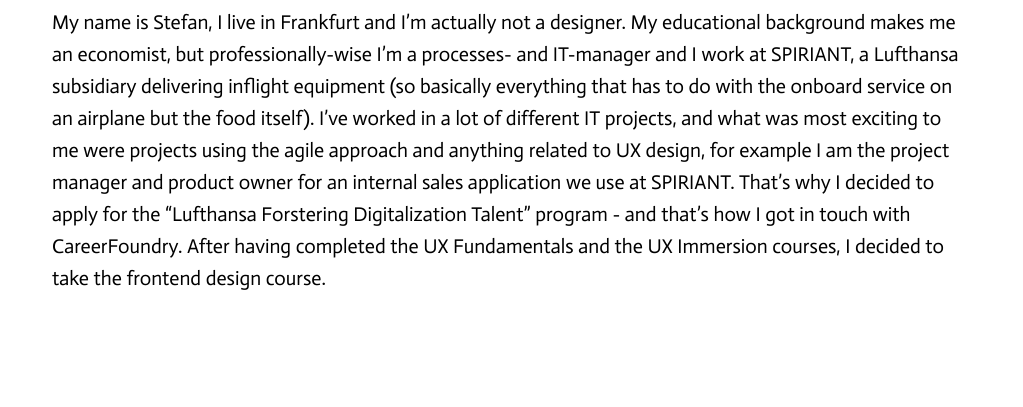
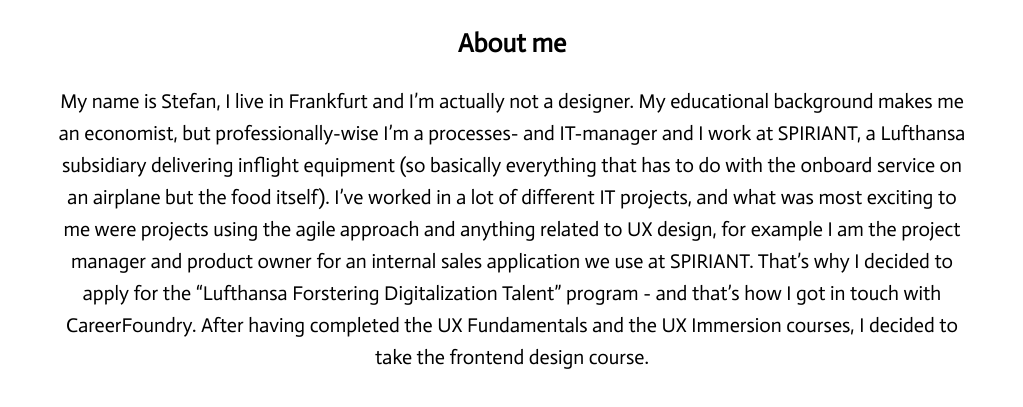
Before and after one commit to swissert/portfolio-website, a plain HTML site: page about.html in a window 1280 px wide. Shown: the part 103-510 px from the top of the page, without its empty margins (128-1151 px from the left). Drawn offline with nearby package versions, Linux system fonts and the light colour scheme.

Commit message:
Did a bit of experimentation :)

```diff
--- a/about.html
+++ b/about.html
@@ -26,11 +26,14 @@
 		</header>
 
 		<div class="wrapper">
-			My name is Stefan, I live in Frankfurt and I’m actually not a designer. My educational background makes me an economist, but professionally-wise I’m a processes- and IT-manager and I work at SPIRIANT,
-			a Lufthansa subsidiary delivering inflight equipment (so basically everything that has to do with the onboard service on an airplane but the food itself). I’ve worked in a lot of different IT projects,
-			and what was most exciting to me were projects using the agile approach and anything related to UX design, for example I am the project manager and product owner for an internal sales application we use at SPIRIANT.
-			That’s why I decided to apply for the “Lufthansa Forstering Digitalization Talent” program - and that’s how I got in touch with CareerFoundry. After having completed the UX Fundamentals and the UX Immersion courses,
-			I decided to take the frontend design course.
+			<h1>About me</h1>
+			<p>
+				My name is Stefan, I live in Frankfurt and I’m actually not a designer. My educational background makes me an economist, but professionally-wise I’m a processes- and IT-manager and I work at SPIRIANT,
+				a Lufthansa subsidiary delivering inflight equipment (so basically everything that has to do with the onboard service on an airplane but the food itself). I’ve worked in a lot of different IT projects,
+				and what was most exciting to me were projects using the agile approach and anything related to UX design, for example I am the project manager and product owner for an internal sales application we use at SPIRIANT.
+				That’s why I decided to apply for the “Lufthansa Forstering Digitalization Talent” program - and that’s how I got in touch with CareerFoundry. After having completed the UX Fundamentals and the UX Immersion courses,
+				I decided to take the frontend design course.
+			</p>
 		</div>
 	</div>
 	</body>
--- a/css/style.css
+++ b/css/style.css
@@ -15,6 +15,9 @@
   font-family: 'Actor', sans-serif;
   font-size: 20px; /* Sets the font size to 16px */
   line-height: 1.6; /* Sets the line-height to 1.6 */
+}
+p{
+  text-align: center;
 }
 h1 {
   font-size: 26px;
```
Also changed, not shown: contact.html (+3 -1 lines).
